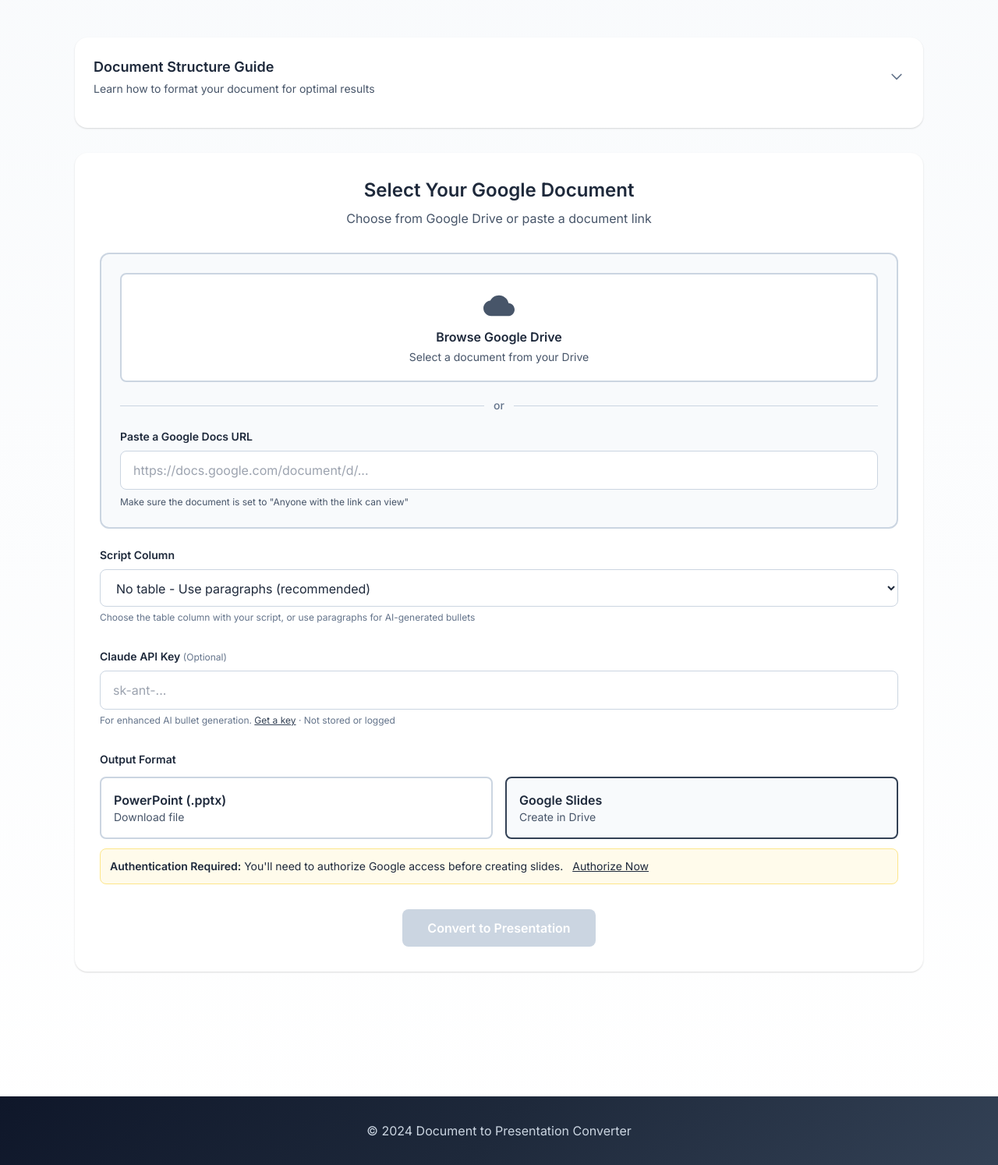
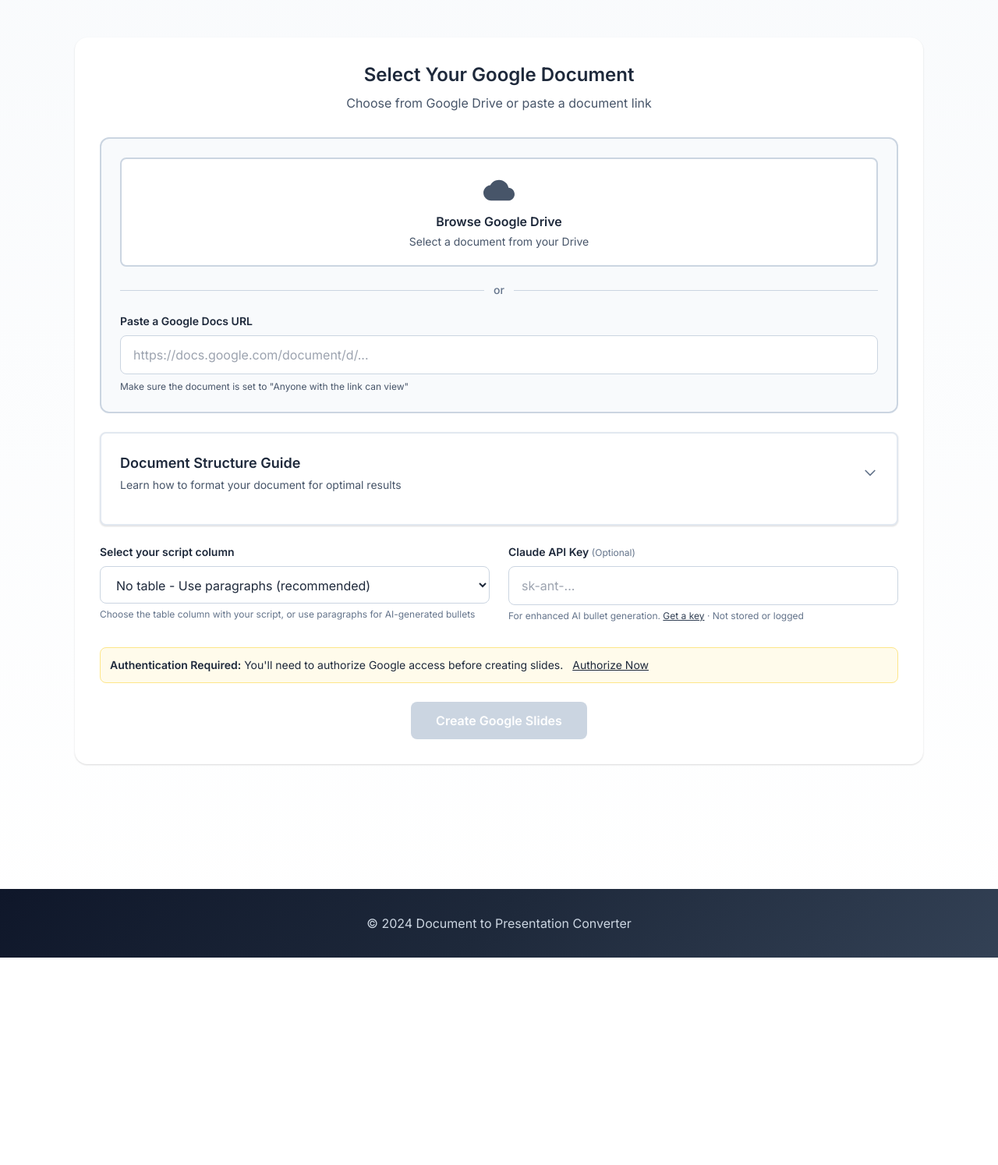
Before and after one commit to sumrae412/slidegenerator, a Flask app: template templates/file_to_slides.html in a window 1280 px wide. Shown: the part 216-1710 px from the top of the page at 78% size. After the commit the page ends 1444 px from the top, so only its background shows below. Run offline with Flask 3, Linux system fonts and the light colour scheme; the template is opened without the code that fills it, so the values that code supplies are empty; some libraries are stand-ins or nearby versions.

Commit message:
Improve UI layout and simplify to Google Slides only
- Moved Document Structure Guide below document selection
- Changed label to "Select your script column"
- Made Script Column and Claude API Key side-by-side with equal sizing
- Removed Output Format selection (Google Slides only now)
- Updated button text to "Create Google Slides"
- Simplified JavaScript to always use google_slides format
- Always show auth notice if not authenticated

🤖 Generated with [Claude Code](https://claude.com/claude-code)

Co-Authored-By: Claude <noreply@anthropic.com>

```diff
--- a/templates/file_to_slides.html
+++ b/templates/file_to_slides.html
@@ -170,48 +170,6 @@
     </header>
 
     <main class="max-w-6xl mx-auto px-4 sm:px-6 lg:px-8 py-12">
-        <!-- Document Structure Guide -->
-        <div class="card p-6 mb-8">
-            <button type="button" id="guide-toggle" class="w-full flex items-center justify-between text-left focus:outline-none group">
-                <div>
-                    <h3 class="text-lg font-semibold text-slate-800 mb-1">Document Structure Guide</h3>
-                    <p class="text-sm text-slate-600">Learn how to format your document for optimal results</p>
-                </div>
-                <svg class="toggle-icon w-5 h-5 text-slate-500 group-hover:text-slate-700" fill="none" stroke="currentColor" viewBox="0 0 24 24">
-                    <path stroke-linecap="round" stroke-linejoin="round" stroke-width="2" d="M19 9l-7 7-7-7"></path>
-                </svg>
-            </button>
-
-            <div id="guide-content" class="collapsible-content mt-4">
-                <div class="grid grid-cols-1 md:grid-cols-2 gap-4 mb-4">
-                    <div class="feature-card">
-                        <h4 class="font-semibold text-slate-800 mb-2 text-sm">Heading Structure</h4>
-                        <ul class="space-y-2 text-sm text-slate-600">
-                            <li><span class="font-medium text-slate-700">H1:</span> Presentation title</li>
-                            <li><span class="font-medium text-slate-700">H2:</span> Section dividers</li>
-                            <li><span class="font-medium text-slate-700">H3:</span> Subsection titles</li>
-                            <li><span class="font-medium text-slate-700">H4:</span> Individual slide titles</li>
-                        </ul>
-                    </div>
-
-                    <div class="feature-card">
-                        <h4 class="font-semibold text-slate-800 mb-2 text-sm">Content Processing</h4>
-                        <ul class="space-y-2 text-sm text-slate-600">
-                            <li><span class="font-medium text-slate-700">Table rows:</span> Each row becomes a slide</li>
-                            <li><span class="font-medium text-slate-700">Paragraphs:</span> Auto-converted to bullet points</li>
-                            <li><span class="font-medium text-slate-700">Stage directions:</span> [BRACKETS] filtered automatically</li>
-                        </ul>
-                    </div>
-                </div>
-
-                <div class="info-box rounded-lg p-4">
-                    <p class="text-sm text-slate-700">
-                        <span class="font-semibold">Best Practice:</span> Structure your Word document with clear headings and organized content. AI will generate contextually relevant bullet points and visual prompts for each slide.
-                    </p>
-                </div>
-            </div>
-        </div>
-
         <!-- Upload Section -->
         <div class="card p-8 mb-12">
             <h2 class="text-2xl font-semibold text-slate-800 mb-2 text-center">Select Your Google Document</h2>
@@ -255,6 +213,48 @@
                     </div>
                 </div>
 
+                <!-- Document Structure Guide -->
+                <div class="card p-6 mb-6 bg-white border-2 border-slate-200 rounded-lg">
+                    <button type="button" id="guide-toggle" class="w-full flex items-center justify-between text-left focus:outline-none group">
+                        <div>
+                            <h3 class="text-lg font-semibold text-slate-800 mb-1">Document Structure Guide</h3>
+                            <p class="text-sm text-slate-600">Learn how to format your document for optimal results</p>
+                        </div>
+                        <svg class="toggle-icon w-5 h-5 text-slate-500 group-hover:text-slate-700" fill="none" stroke="currentColor" viewBox="0 0 24 24">
+                            <path stroke-linecap="round" stroke-linejoin="round" stroke-width="2" d="M19 9l-7 7-7-7"></path>
+                        </svg>
+                    </button>
+
+                    <div id="guide-content" class="collapsible-content mt-4">
+                        <div class="grid grid-cols-1 md:grid-cols-2 gap-4 mb-4">
+                            <div class="feature-card">
+                                <h4 class="font-semibold text-slate-800 mb-2 text-sm">Heading Structure</h4>
+                                <ul class="space-y-2 text-sm text-slate-600">
+                                    <li><span class="font-medium text-slate-700">H1:</span> Presentation title</li>
+                                    <li><span class="font-medium text-slate-700">H2:</span> Section dividers</li>
+                                    <li><span class="font-medium text-slate-700">H3:</span> Subsection titles</li>
+                                    <li><span class="font-medium text-slate-700">H4:</span> Individual slide titles</li>
+                                </ul>
+                            </div>
+
+                            <div class="feature-card">
+                                <h4 class="font-semibold text-slate-800 mb-2 text-sm">Content Processing</h4>
+                                <ul class="space-y-2 text-sm text-slate-600">
+                                    <li><span class="font-medium text-slate-700">Table rows:</span> Each row becomes a slide</li>
+                                    <li><span class="font-medium text-slate-700">Paragraphs:</span> Auto-converted to bullet points</li>
+                                    <li><span class="font-medium text-slate-700">Stage directions:</span> [BRACKETS] filtered automatically</li>
+                                </ul>
+                            </div>
+                        </div>
+
+                        <div class="info-box rounded-lg p-4">
+                            <p class="text-sm text-slate-700">
+                                <span class="font-semibold">Best Practice:</span> Structure your Word document with clear headings and organized content. AI will generate contextually relevant bullet points and visual prompts for each slide.
+                            </p>
+                        </div>
+                    </div>
+                </div>
+
                 <!-- Document Info -->
                 <div id="doc-info" class="hidden mb-6 p-4 bg-emerald-50 border border-emerald-200 rounded-lg">
                     <div class="flex items-center">
@@ -275,11 +275,14 @@
 
                 <!-- Hidden input for backward compatibility -->
                 <input type="hidden" id="skip-visuals" name="skip_visuals" value="false">
+                <input type="hidden" name="output_format" value="google_slides">
 
+                <!-- Script Column and Claude API Key - Side by Side -->
+                <div class="grid grid-cols-1 md:grid-cols-2 gap-6 mb-8">
                     <!-- Script Column Selection -->
-                <div class="mb-8">
+                    <div>
                         <label for="script-column" class="block text-sm font-semibold text-slate-800 mb-2">
-                        Script Column
+                            Select your script column
                         </label>
                         <select id="script-column" name="script_column" class="w-full px-4 py-3 border border-slate-300 rounded-lg bg-white text-slate-800 transition-all">
                             <option value="0" selected>No table - Use paragraphs (recommended)</option>
@@ -296,7 +299,7 @@
                     </div>
 
                     <!-- Claude API Key -->
-                <div id="claude-key-section" class="mb-8">
+                    <div id="claude-key-section">
                         <label for="claude-key" class="block text-sm font-semibold text-slate-800 mb-2">
                             Claude API Key <span class="text-xs text-slate-500 font-normal">(Optional)</span>
                         </label>
@@ -310,55 +313,21 @@
                             For enhanced AI bullet generation. <a href="https://console.anthropic.com/settings/keys" target="_blank" class="text-slate-700 underline hover:text-slate-800">Get a key</a> · Not stored or logged
                         </p>
                     </div>
+                </div>
 
-                <!-- Output Format Selection -->
-                <div class="mb-8">
-                    <label class="block text-sm font-semibold text-slate-800 mb-3">
-                        Output Format
-                    </label>
-                    <div class="flex gap-4">
-                        <label class="flex-1 cursor-pointer">
-                            <input type="radio" name="output_format" value="pptx" class="peer sr-only">
-                            <div class="p-4 border-2 border-slate-300 rounded-lg peer-checked:border-slate-700 peer-checked:bg-slate-50 transition-all hover:border-slate-400">
-                                <div class="flex items-center justify-between">
-                                    <div>
-                                        <div class="font-semibold text-slate-800">PowerPoint (.pptx)</div>
-                                        <div class="text-sm text-slate-600">Download file</div>
-                                    </div>
-                                    <svg class="h-6 w-6 text-slate-700 hidden peer-checked:block" fill="currentColor" viewBox="0 0 20 20">
-                                        <path fill-rule="evenodd" d="M10 18a8 8 0 100-16 8 8 0 000 16zm3.707-9.293a1 1 0 00-1.414-1.414L9 10.586 7.707 9.293a1 1 0 00-1.414 1.414l2 2a1 1 0 001.414 0l4-4z" clip-rule="evenodd"/>
-                                    </svg>
-                                </div>
-                            </div>
-                        </label>
-                        <label class="flex-1 cursor-pointer">
-                            <input type="radio" name="output_format" value="google_slides" checked class="peer sr-only">
-                            <div class="p-4 border-2 border-slate-300 rounded-lg peer-checked:border-slate-700 peer-checked:bg-slate-50 transition-all hover:border-slate-400">
-                                <div class="flex items-center justify-between">
-                                    <div>
-                                        <div class="font-semibold text-slate-800">Google Slides</div>
-                                        <div class="text-sm text-slate-600">Create in Drive</div>
-                                    </div>
-                                    <svg class="h-6 w-6 text-slate-700 hidden peer-checked:block" fill="currentColor" viewBox="0 0 20 20">
-                                        <path fill-rule="evenodd" d="M10 18a8 8 0 100-16 8 8 0 000 16zm3.707-9.293a1 1 0 00-1.414-1.414L9 10.586 7.707 9.293a1 1 0 00-1.414 1.414l2 2a1 1 0 001.414 0l4-4z" clip-rule="evenodd"/>
-                                    </svg>
-                                </div>
-                            </div>
-                        </label>
-                    </div>
-                    <div id="google-auth-notice" class="hidden mt-3 p-3 bg-amber-50 border border-amber-200 rounded-lg">
+                <!-- Google Auth Notice -->
+                <div id="google-auth-notice" class="hidden mb-6 p-3 bg-amber-50 border border-amber-200 rounded-lg">
                     <p class="text-sm text-slate-800">
                         <span class="font-semibold">Authentication Required:</span> You'll need to authorize Google access before creating slides.
                         <button type="button" id="google-auth-btn" class="ml-2 text-slate-800 underline hover:text-slate-900">Authorize Now</button>
                     </p>
-                    </div>
                 </div>
 
                 <!-- Convert Button -->
                 <div class="text-center">
                     <button type="submit" id="convert-btn" disabled
                             class="btn-primary px-8 py-3 font-semibold rounded-lg focus:ring-2 focus:ring-slate-500 focus:ring-offset-2">
-                        Convert to Presentation
+                        Create Google Slides
                     </button>
                 </div>
             </form>
@@ -576,34 +545,13 @@
             onGoogleApiLoad();
             await fetchGoogleConfig();
 
-            // After fetching config, check if we need to show auth notice
+            // After fetching config, show auth notice if user is not authenticated
+            // (We always output to Google Slides now)
             const googleAuthNotice = document.getElementById('google-auth-notice');
-            const selectedFormat = document.querySelector('input[name="output_format"]:checked');
-
-            // Only show auth notice if Google Slides is selected AND user is not authenticated
-            if (selectedFormat && selectedFormat.value === 'google_slides' && !accessToken) {
+            if (!accessToken) {
                 googleAuthNotice.classList.remove('hidden');
             }
         };
-
-        // No processing mode selection needed - always use regular mode
-
-        // Output format toggle
-        const formatRadios = document.querySelectorAll('input[name="output_format"]');
-        const googleAuthNotice = document.getElementById('google-auth-notice');
-
-        formatRadios.forEach(radio => {
-            radio.addEventListener('change', (e) => {
-                if (e.target.value === 'google_slides') {
-                    // Only show auth notice if not already authenticated
-                    if (!accessToken) {
-                        googleAuthNotice.classList.remove('hidden');
-                    }
-                } else {
-                    googleAuthNotice.classList.add('hidden');
-                }
-            });
-        });
 
         // Google Authentication
         document.getElementById('google-auth-btn').addEventListener('click', async () => {
@@ -662,10 +610,7 @@
             const formData = new FormData();
             formData.append('google_docs_url', googleDocsUrl);
             formData.append('script_column', document.getElementById('script-column').value);
-
-            // Add output format
-            const outputFormat = document.querySelector('input[name="output_format"]:checked').value;
-            formData.append('output_format', outputFormat);
+            formData.append('output_format', 'google_slides'); // Always Google Slides
 
             // Add Claude API key if provided
             const claudeKey = document.getElementById('claude-key').value.trim();
```
Lines whose indentation alone changed are shown as unchanged.
